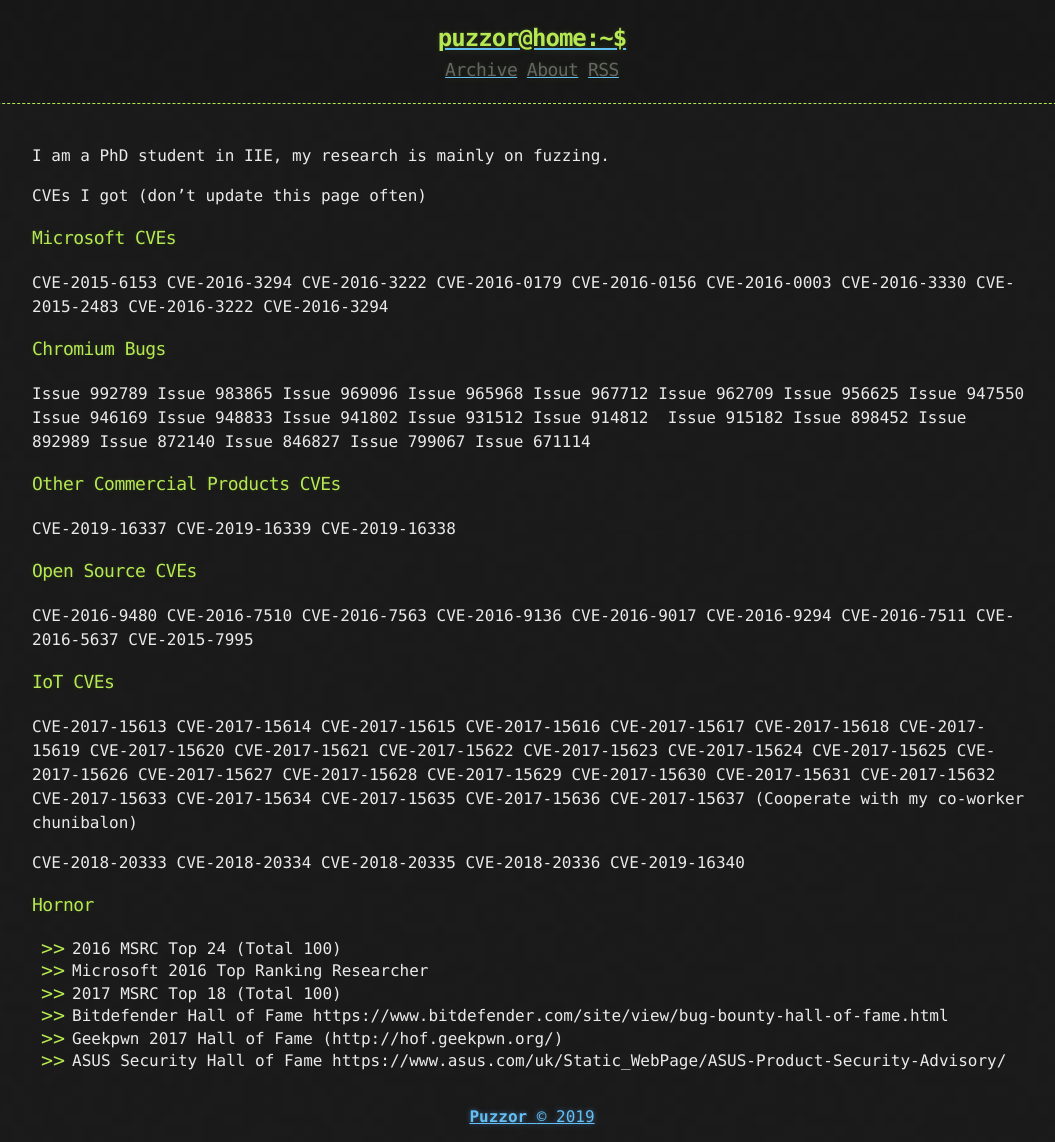
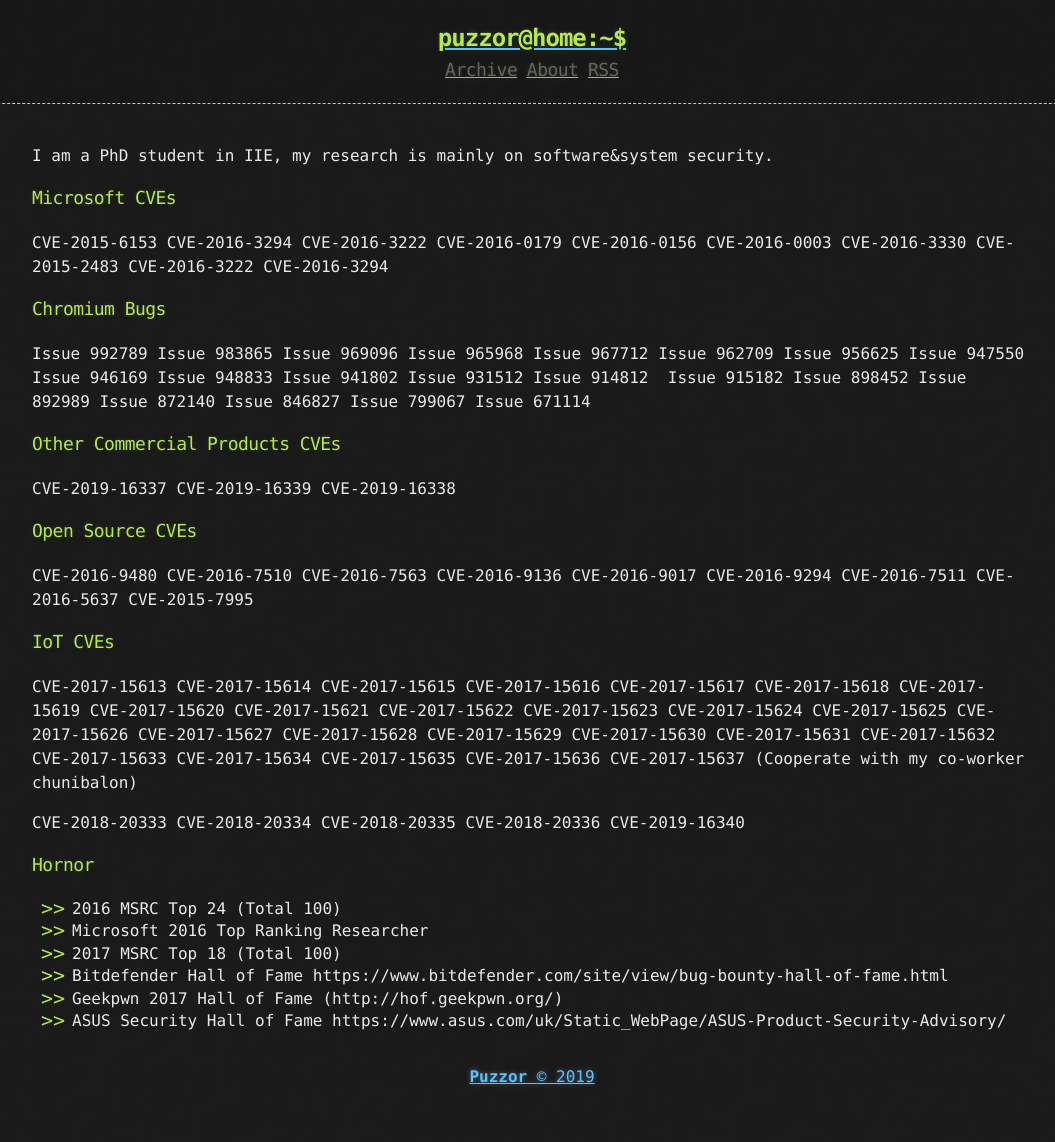
Before and after one commit to Puzzor/puzzor.github.io, a Jekyll site: the page built from about.md, in a window 1280 px wide. Shown: the whole page, without its empty margins (108-1163 px from the left). Built offline with Jekyll 4.4.1, drawn with Linux system fonts in a browser that asks for light colours; after the commit the page ends 1102 px from its top, so only the background shows below that.

Commit message:
update about

```diff
--- a/about.md
+++ b/about.md
@@ -3,9 +3,8 @@
 title: About
 ---
 
-I am a PhD student in IIE, my research is mainly on fuzzing.
+I am a PhD student in IIE, my research is mainly on software&system security.
 
-CVEs I got (don't update this page often)
 
 ### Microsoft CVEs
 
```
